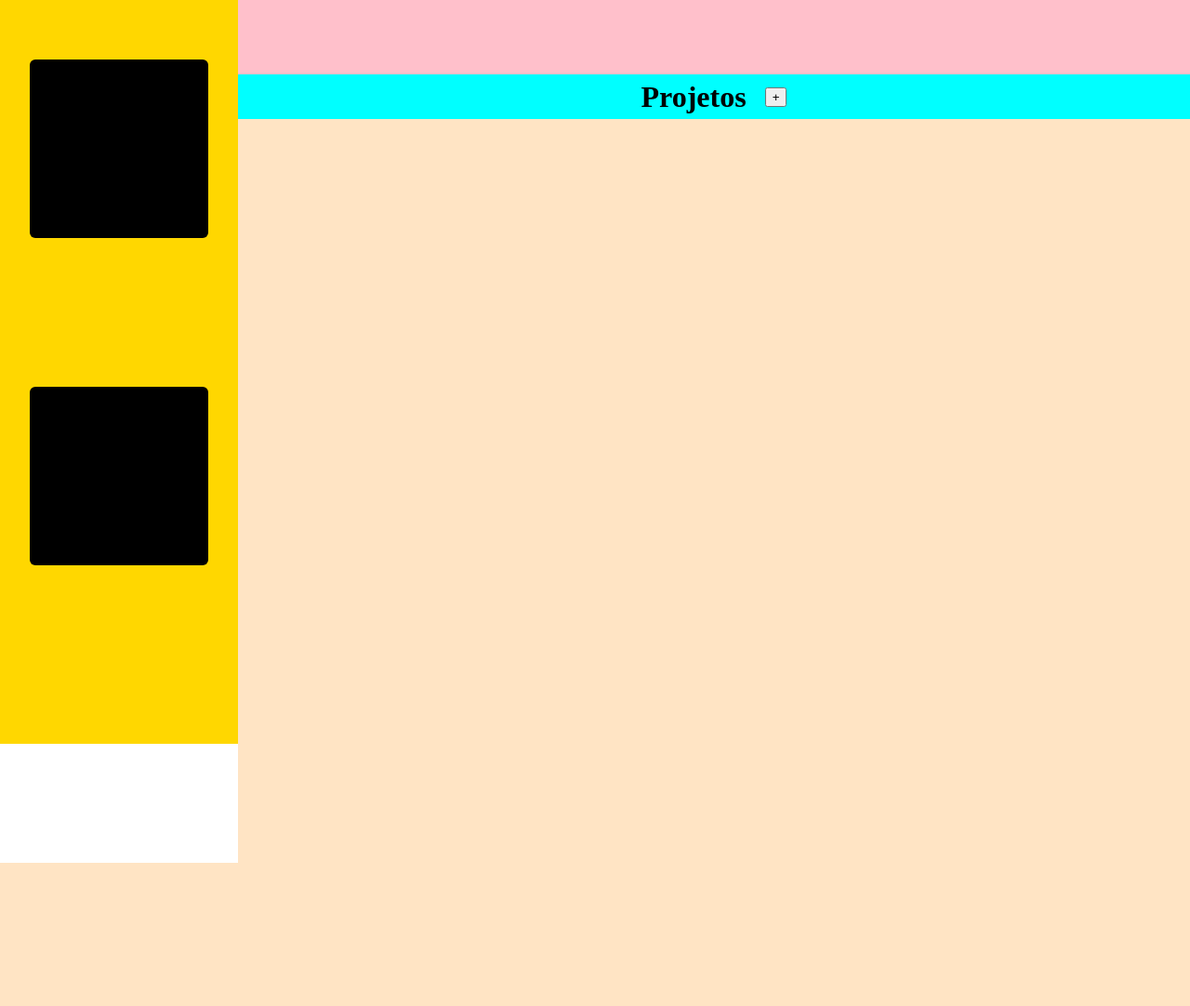
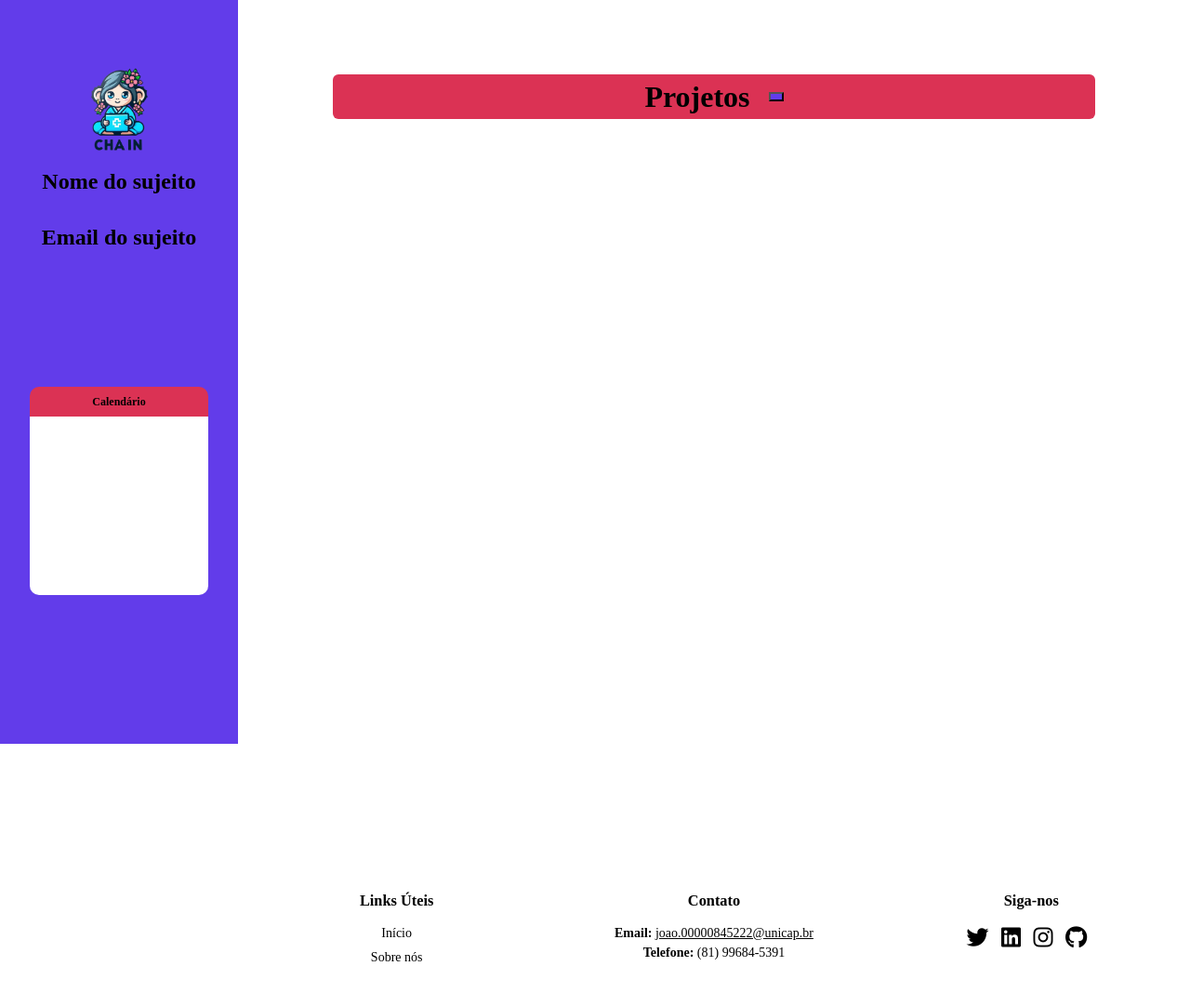
Before and after one commit to PedroPepeu/Chain, a Flask app: page /profile in a window 1280 px wide. Shown: the whole page at 93% size. Before the commit the page ends 928 px from the top, so only its background shows below. Run offline with Flask 3, Linux system fonts and the light colour scheme.

Commit message:
melhorias na pagina profile

```diff
--- a/web/api/static/css/components/footer.css
+++ b/web/api/static/css/components/footer.css
@@ -5,7 +5,6 @@
     --background: #bf8aff;
     --white: #ffffff;
     --black: #000000;
-
 }
 
 .acw{
@@ -19,6 +18,14 @@
 
 .acb{
     color: black;
+}
+
+.acb a{
+    color: black;
+}
+
+.bg{
+    background-color: ;
 }
 
 
--- a/web/api/static/css/profile.css
+++ b/web/api/static/css/profile.css
@@ -1,3 +1,9 @@
+:root{
+    --sidebar-color: #623cea;
+    --topbar-color: #db3254;
+    --white: #f3efe0;
+}
+
 html, body{
     margin: 0;
 }
@@ -11,38 +17,76 @@ html, body{
     position: fixed;
     height: 100vh;
     width: 20vw;
-    background-color: gold;
+    background-color: var(--sidebar-color);
 }
 
 .info{
-    background-color: black;
     border-radius: 6px;
     margin: 5vw auto;
     margin-bottom: 10rem;
     height: 15vw;
     width: 15vw;
+    display: grid;
+    align-items: center;
 }
 
+.info img{
+    margin: auto auto;
+    height: 8vw;
+}
+
+.info h1{
+    text-align: center;
+    font-size: 24px;
+}
+
+
 .calendario{
-    background-color: black;
     border-radius: 6px;
     margin: 5vw auto;
     height: 15vw;
     width: 15vw;
 }
 
+.calendario .top{
+    background-color: var(--topbar-color);
+    border-top-right-radius: 10px;
+    border-top-left-radius: 10px;
+    height: 2rem;
+    width: 100%;
+    display: flex;
+    align-items: center;
+    justify-content: center;
+}
+
+.calendario .dates{
+    background-color: var(--white);
+    height: 100%;
+    width: 100%;
+    border-bottom-right-radius: 10px;
+    border-bottom-left-radius: 10px;
+}
+
+.calendario h1{
+    text-align: center;
+    font-size: 12px;
+}
+
 .main-content{
     margin-left: 20vw;
     height: 100vh;
     width: 80vw;
-    background-color: pink;
+    background-color: var(--white);
 }
 
 .top-bar{
     position: relative;
+    margin: 0 auto;
     margin-top: 5rem;
+    border-radius: 6px;
     height: 3rem;
-    background-color: aqua;
+    width: 80%;
+    background-color: var(--topbar-color);
     display: flex;
     align-items: center;
     justify-content: center;
@@ -55,6 +99,8 @@ html, body{
 }
 
 .top-bar button {
+    background-color: var(--sidebar-color);
+    height: 10px;
     margin: 0;
     margin-right: 10px;
     margin-left: 10px;
@@ -63,5 +109,5 @@ html, body{
 .projects{
     height: 100vh;
     width: 100%;
-    background-color: bisque;
+    background-color: var(--white);
 }
--- a/web/api/templates/profile.html
+++ b/web/api/templates/profile.html
@@ -3,27 +3,39 @@
 <head>
     <meta charset="UTF-8">
     <meta name="viewport" content="width=device-width, initial-scale=1.0">
-    <link rel="stylesheet" href="../static/css/profile.css">
+    <link rel="stylesheet" type="text/css" href="{{ url_for('static',filename='css/profile.css') }}">
+    <link rel="stylesheet" type="text/css" href="{{ url_for('static',filename='css/components/footer.css') }}">
+    <link rel="stylesheet" type="text/css" href="{{ url_for('static',filename='fontawesome/css/brands.css') }}">
+    <link rel="stylesheet" type="text/css" href="{{ url_for('static',filename='fontawesome/css/fontawesome.css') }}">
+    <link rel="stylesheet" type="text/css" href="{{ url_for('static',filename='fontawesome/css/solid.css') }}">
     <title>Perfil</title>
 </head>
 <body>
     <div class="main-wrapper">
         <div class="sidebar">
             <div class="info">
-
+                <img src="../static/images/logo.png" alt="Perfil">
+                <h1>Nome do sujeito</h1>
+                <h1>Email do sujeito</h1>
             </div>
             <div class="calendario">
+                <div class="top">
+                    <h1>Calendário</h1>
+                </div>
+                <div class="dates">
 
+                </div>
             </div>
         </div>
         <div class="main-content">
             <div class="top-bar">
                 <h1>Projetos</h1>
-                <button>+</button>
+                <button id="addProjectButton"></button>
             </div>
             <div class="projects">
 
             </div>
+            {% include 'components/footer.html' %}
         </div>
     </div>
 </body>
```
Also changed, not shown: web/api/static/js/profile.js (+26 -0 lines).
